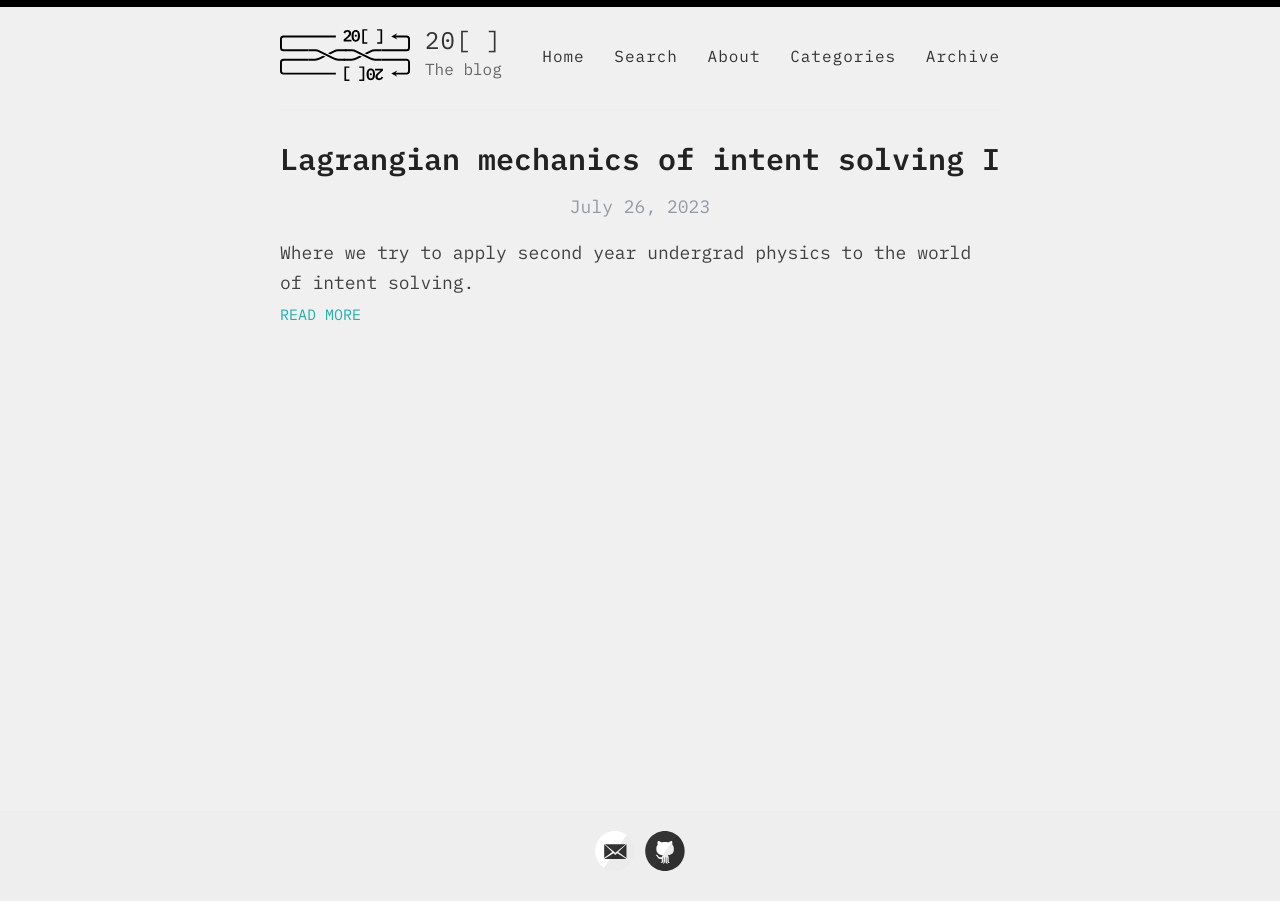
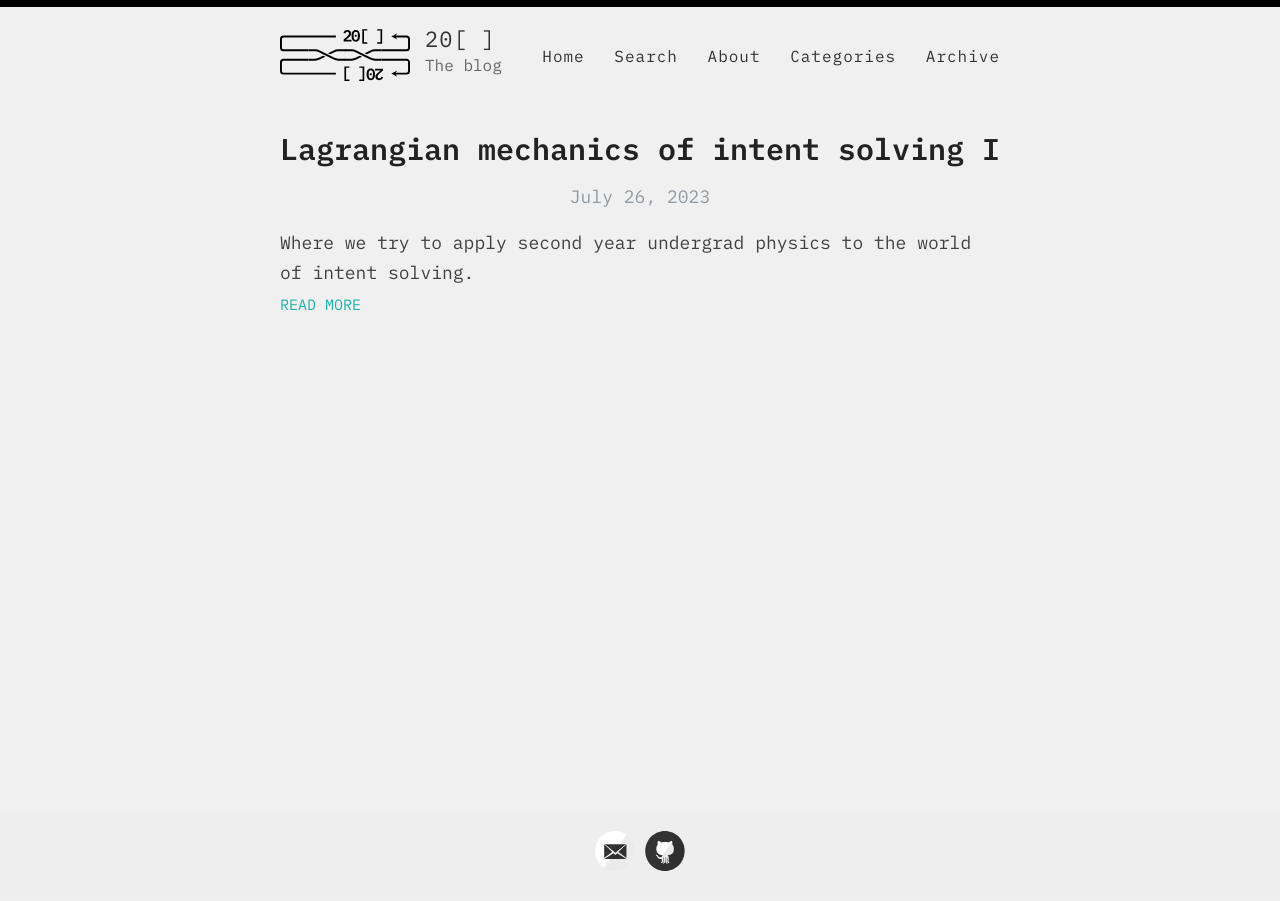
Before and after one commit to eric-downes/20sq-blog, a Jekyll site: the page built from index.html, in a window 1280 px wide. Built offline with Jekyll 4.4.1, drawn with Linux system fonts in a browser that asks for light colours; the list of posts is cut into pages by our own code.

Commit message:
Minor tweaks

```diff
--- a/assets/style.scss
+++ b/assets/style.scss
@@ -309,7 +309,7 @@ p > img {
 .site-avatar {
   float: left;
   width: 130px;
-  height: 70px;
+  height: 60px;
   margin-right: 15px;
 
   @include mobile {
@@ -343,7 +343,7 @@ p > img {
   //font-family: $helveticaNeue;
   font-family: plexMono;
   font-weight: 300;
-  font-size: 24px;
+  font-size: 22px;
   letter-spacing: 1px;
   text-align: left;
 
```
